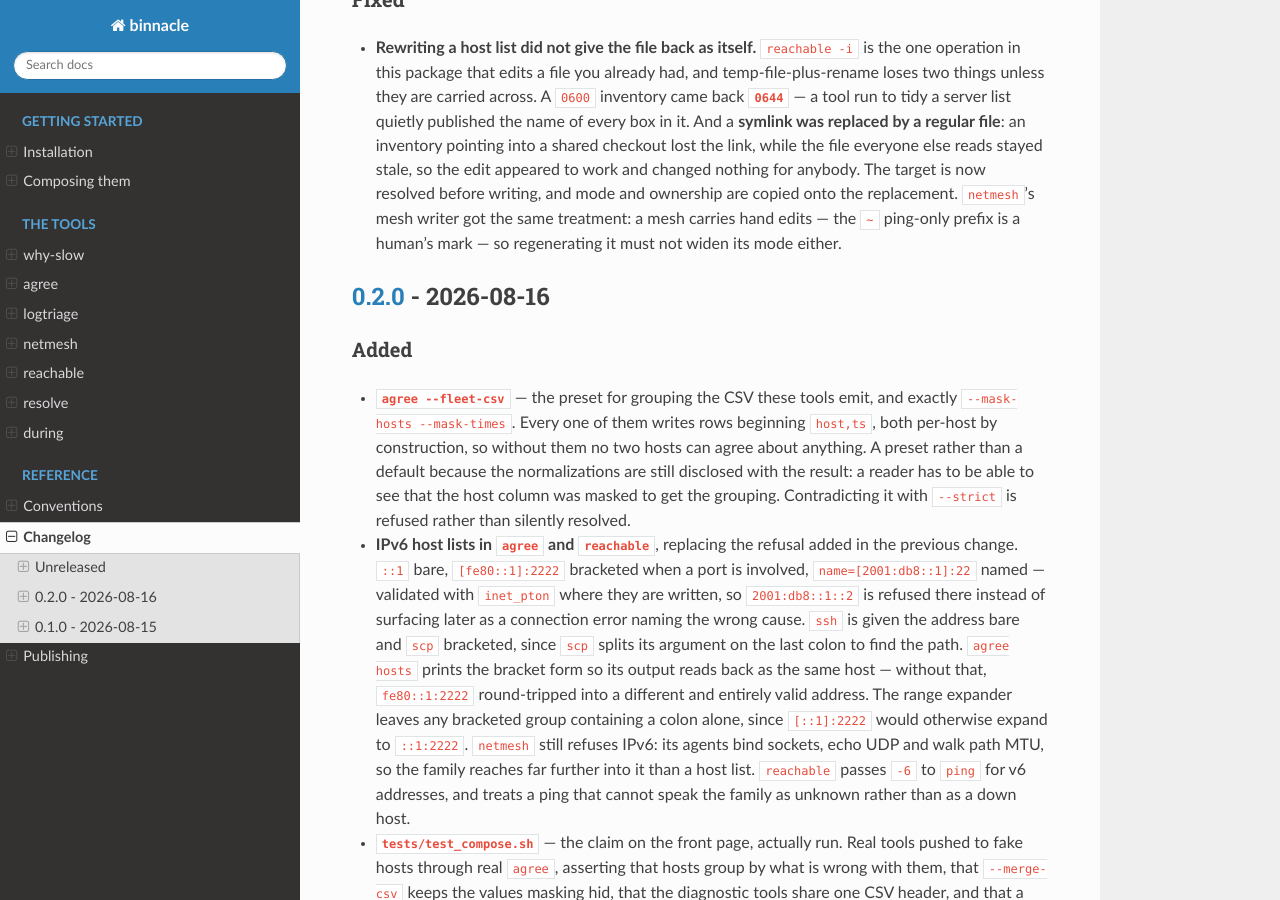
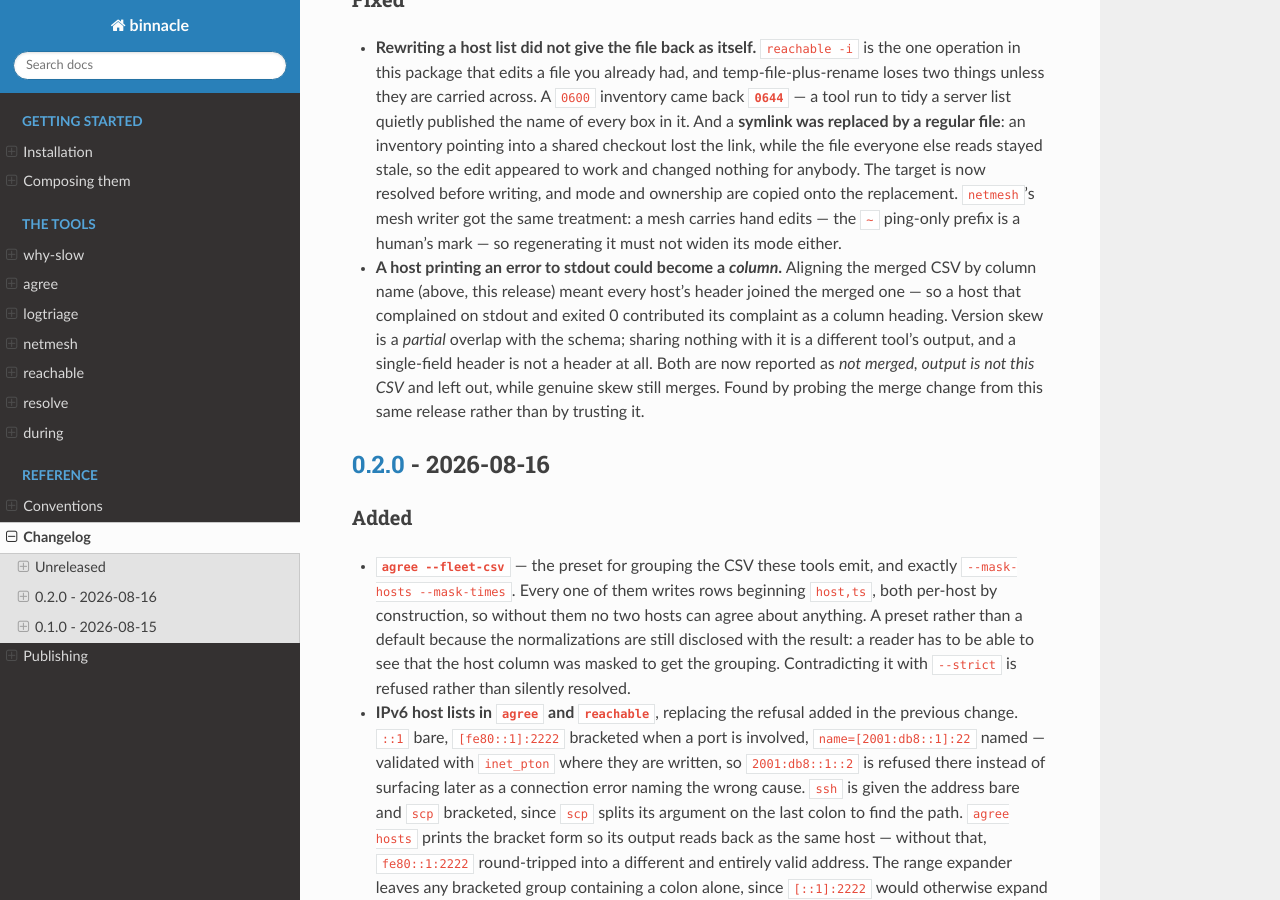
Before and after one commit to MartinGallagher-code/binnacle, a Sphinx documentation site: the page built from docs/changelog.md, in a window 1280 px wide and 900 px high, scrolled down 302 px. Built offline with Sphinx 7.4.7 and the Read the Docs theme 3.1.0, drawn with Linux system fonts in a browser that asks for light colours.

Commit message:
Do not let a host's error message become a column
Aligning the merged CSV by column name, earlier in this same release,
meant every host's header joins the merged one. That is right for
version skew and wrong for anything else: a host that printed
"why_slow.py: cannot read /proc/stat: Permission denied" to stdout and
exited 0 contributed that sentence as a column heading.

The distinction is overlap. Version skew is a partial overlap with the
established schema -- some columns missing, some added, some reordered.
Sharing nothing with it is a different tool's output, and a header of
one field is not a header at all. Both are now left out and reported as
"not merged, output is not this CSV", naming the host and what it said,
while genuine skew still merges as before.

Found by probing my own change from this release rather than trusting
it, which is the same reason the rest of these fixes exist.

Also verified in the same pass, no change needed: the selectors rewrite
really does what its commit claimed -- with 1100 descriptors burned so
the child's pipes land at fd 1103, select() raises "filedescriptor out
of range" where selectors does not, and agree fans out to 300 hosts at
128 jobs in 0.4s and 23 MB. during holds an eight-hour, 28,800-sample
series in 48 MB and refuses an empty file by name.

Co-Authored-By: Claude Opus 5 <noreply@anthropic.com>
Claude-Session: https://claude.ai/code/session_01EzJjd4wPeQgL9mou4b5hcJ

```diff
--- a/CHANGELOG.md
+++ b/CHANGELOG.md
@@ -20,6 +20,15 @@ adheres to [Semantic Versioning](https://semver.org/spec/v2.0.0.html).
   ownership are copied onto the replacement. `netmesh`'s mesh writer got
   the same treatment: a mesh carries hand edits — the `~` ping-only prefix
   is a human's mark — so regenerating it must not widen its mode either.
+- **A host printing an error to stdout could become a *column*.** Aligning
+  the merged CSV by column name (above, this release) meant every host's
+  header joined the merged one — so a host that complained on stdout and
+  exited 0 contributed its complaint as a column heading. Version skew is
+  a *partial* overlap with the schema; sharing nothing with it is a
+  different tool's output, and a single-field header is not a header at
+  all. Both are now reported as *not merged, output is not this CSV* and
+  left out, while genuine skew still merges. Found by probing the merge
+  change from this same release rather than by trusting it.
 
 ## [0.2.0] - 2026-08-16
 
```
Also changed, not shown: README.md (+1 -1 lines), docs/conventions.md (+1 -1 lines), 2 other files.
